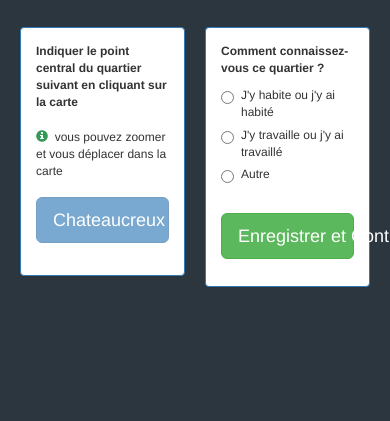
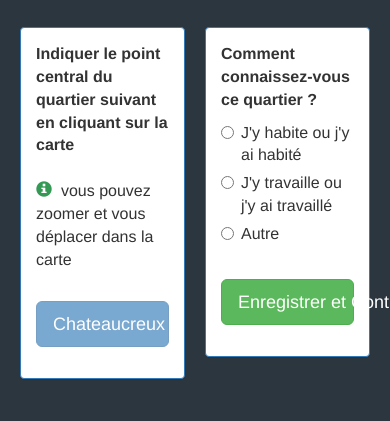
Before and after one commit to MohannadAdham/connaissez-vous-sainte, a PHP site: page /evs4/quartiers_centres.php in a window 390 px wide. Shown: the part 423-844 px from the top of the page. Run offline with PHP 8.4, Linux system fonts and the light colour scheme; data that the repository does not hold is empty; some libraries are stand-ins or nearby versions.

Commit message:
modify the position of the buttons for the tablet design

```diff
--- a/public/quartiers_centres.php
+++ b/public/quartiers_centres.php
@@ -58,8 +58,14 @@
                 margin-top: 1em;
                 height: 80%;
             }
-            #panel-1 { margin-right: -5px; margin-left: 5px; }
-            #panel-2 { margin-left: -5px; }
+            #panel-1 {  margin-right: -5px; margin-left: 5px; }
+            #panel-2 {  margin-left: -5px; }
+
+            #btn-quart {
+                position: relative;
+                top: 0.7rem;
+            }
+
         }
 
 
@@ -82,9 +88,9 @@
             #panel-2 { margin-left: -5px; }
             }
 
-            .panel-body {
+/*            .panel-body {
                 font-size: 12px;
-            }
+            }*/
 
 
             .navbar {
@@ -176,9 +182,9 @@
                     <div class="panel panel-primary">
                         <div class="panel-body">Indiquer le point central du quartier suivant en cliquant sur la carte <br><br>
                         <span style=" font-weight: 400"><span style="color: #395;" class="glyphicon glyphicon-info-sign glyphicon-success"></span>&nbsp; vous pouvez zoomer et vous déplacer dans la carte</span><br><br>
-                        <div class="btn btn-block btn-lg btn-primary" disabled>Chateaucreux</div>
+                        <div id="btn-quart" class="btn btn-block btn-lg btn-primary" disabled>Chateaucreux</div>
                         <br>
-</div>
+                        </div>
                     </div>
                 </div>
                  <div id="panel-2" class="col-xs-6 col-md-12">
```
